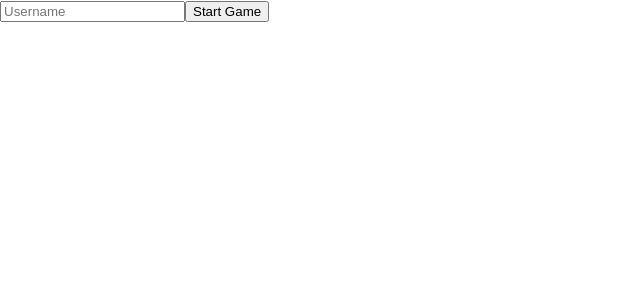
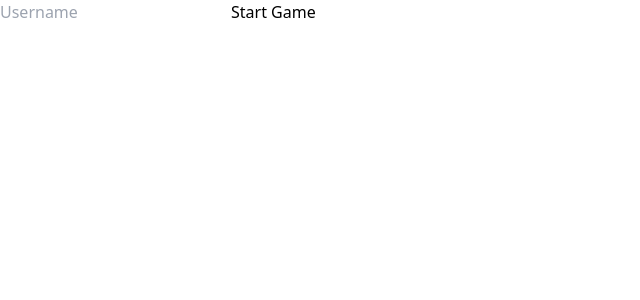
Before and after one commit to Tatyana-OA/quiz_game, a React (Create React App) app: page / in a window 1280 px wide. Shown: the top 300 px of the page, without its empty margins (0-640 px from the left). Built offline with nearby package versions, Linux system fonts and the light colour scheme.

Commit message:
Setup tailwind css

```diff
--- a/package.json
+++ b/package.json
@@ -38,5 +38,10 @@
       "last 1 firefox version",
       "last 1 safari version"
     ]
+  },
+  "devDependencies": {
+    "autoprefixer": "^10.4.2",
+    "postcss": "^8.4.6",
+    "tailwindcss": "^3.0.22"
   }
 }
--- a/src/index.css
+++ b/src/index.css
@@ -1,13 +1,3 @@
-body {
-  margin: 0;
-  font-family: -apple-system, BlinkMacSystemFont, 'Segoe UI', 'Roboto', 'Oxygen',
-    'Ubuntu', 'Cantarell', 'Fira Sans', 'Droid Sans', 'Helvetica Neue',
-    sans-serif;
-  -webkit-font-smoothing: antialiased;
-  -moz-osx-font-smoothing: grayscale;
-}
-
-code {
-  font-family: source-code-pro, Menlo, Monaco, Consolas, 'Courier New',
-    monospace;
-}
+@tailwind base;
+@tailwind components;
+@tailwind utilities;
--- /dev/null
+++ b/tailwind.config.js
@@ -0,0 +1,9 @@
+module.exports = {
+  content: [
+    "./src/**/*.{js,jsx,ts,tsx}",
+  ],
+  theme: {
+    extend: {},
+  },
+  plugins: [],
+}
```
Also changed, not shown: 1 other file (tests, documents, lock files or other folders).
